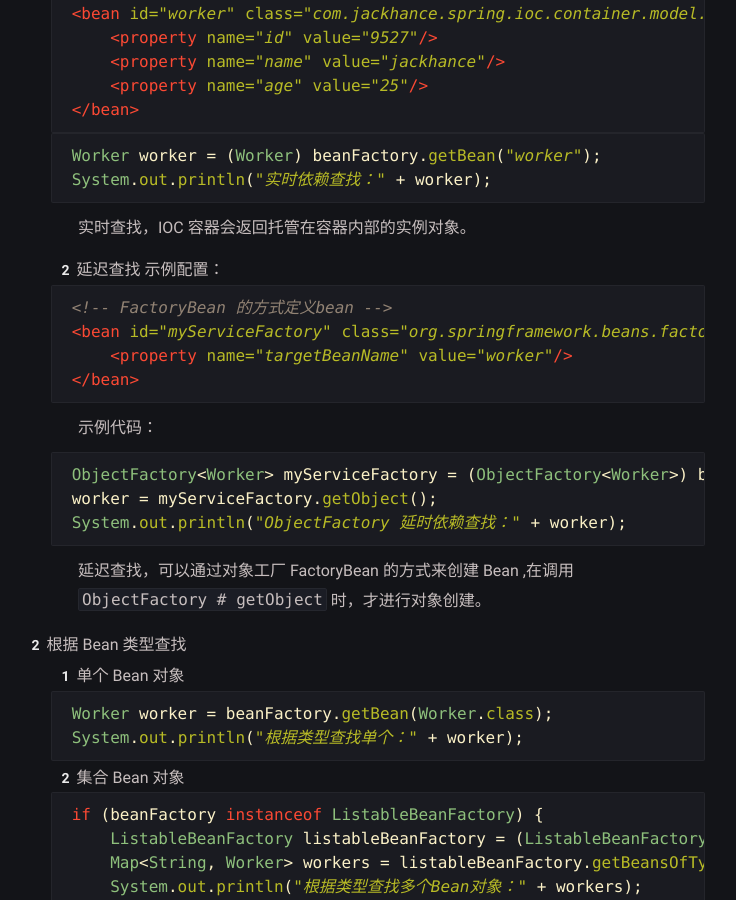
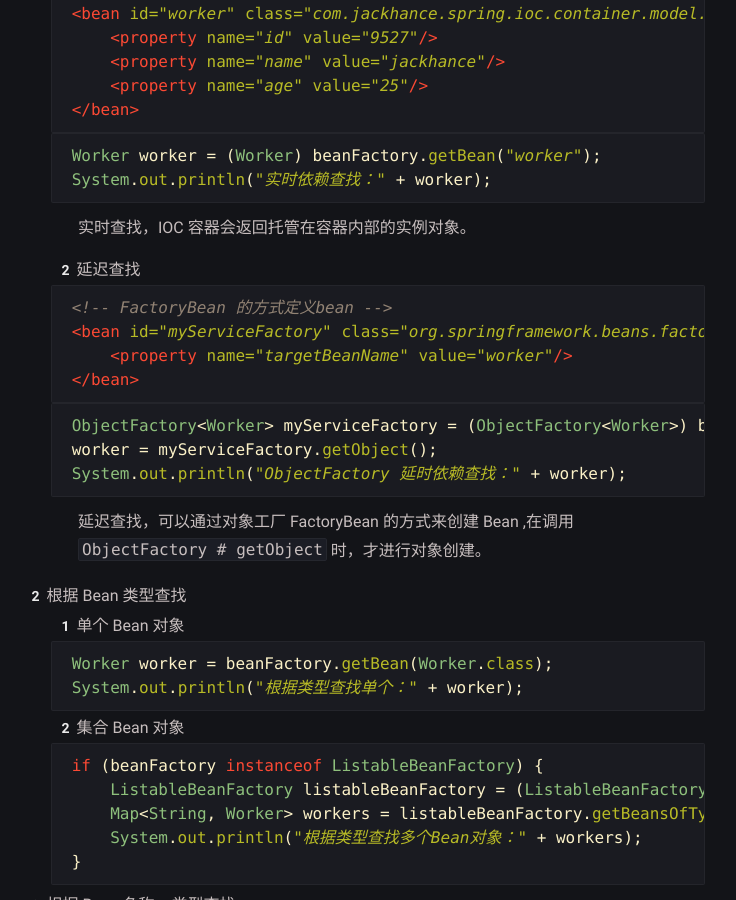
Before and after one commit to jackhance0825/jackhance0825.github.io, a Jekyll site: the page built from _posts/spring-ioc-container/2021-08-15-spring-ioc-container.md, in a window 1280 px wide and 900 px high, scrolled down 574 px. Shown: the whole window, without its empty margins (292-1028 px from the left). Built offline with Jekyll 4.4.1, drawn with Linux system fonts in a browser that asks for light colours; some web fonts are replaced.

Commit message:
ioc container

````diff
--- a/_posts/spring-ioc-container/2021-08-15-spring-ioc-container.md
+++ b/_posts/spring-ioc-container/2021-08-15-spring-ioc-container.md
@@ -26,14 +26,12 @@ description: Spring IOC 容器概述
     ```
     实时查找，IOC 容器会返回托管在容器内部的实例对象。
     2. 延迟查找
-    示例配置：
     ```xml
         <!-- FactoryBean 的方式定义bean -->
         <bean id="myServiceFactory" class="org.springframework.beans.factory.config.ObjectFactoryCreatingFactoryBean">
             <property name="targetBeanName" value="worker"/>
         </bean>
     ```
-    示例代码：
     ```java
         ObjectFactory<Worker> myServiceFactory = (ObjectFactory<Worker>) beanFactory.getBean("myServiceFactory");
         worker = myServiceFactory.getObject();
````
Also changed, not shown: 2 other files.
